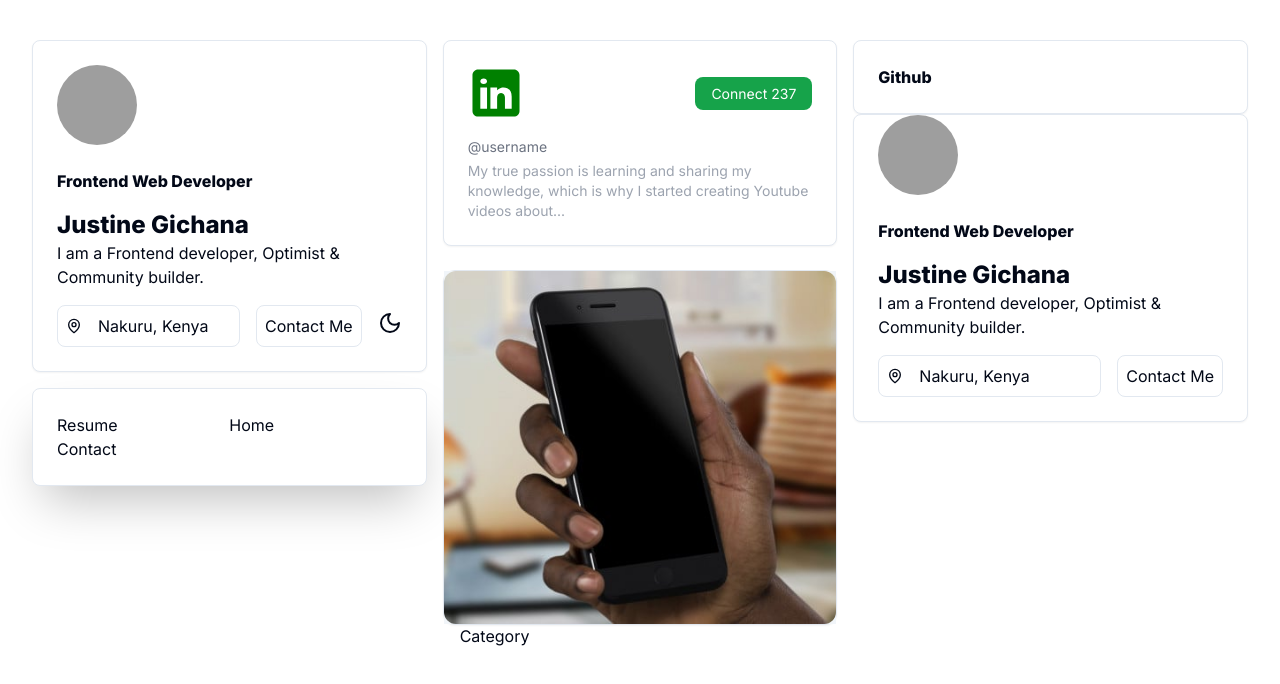
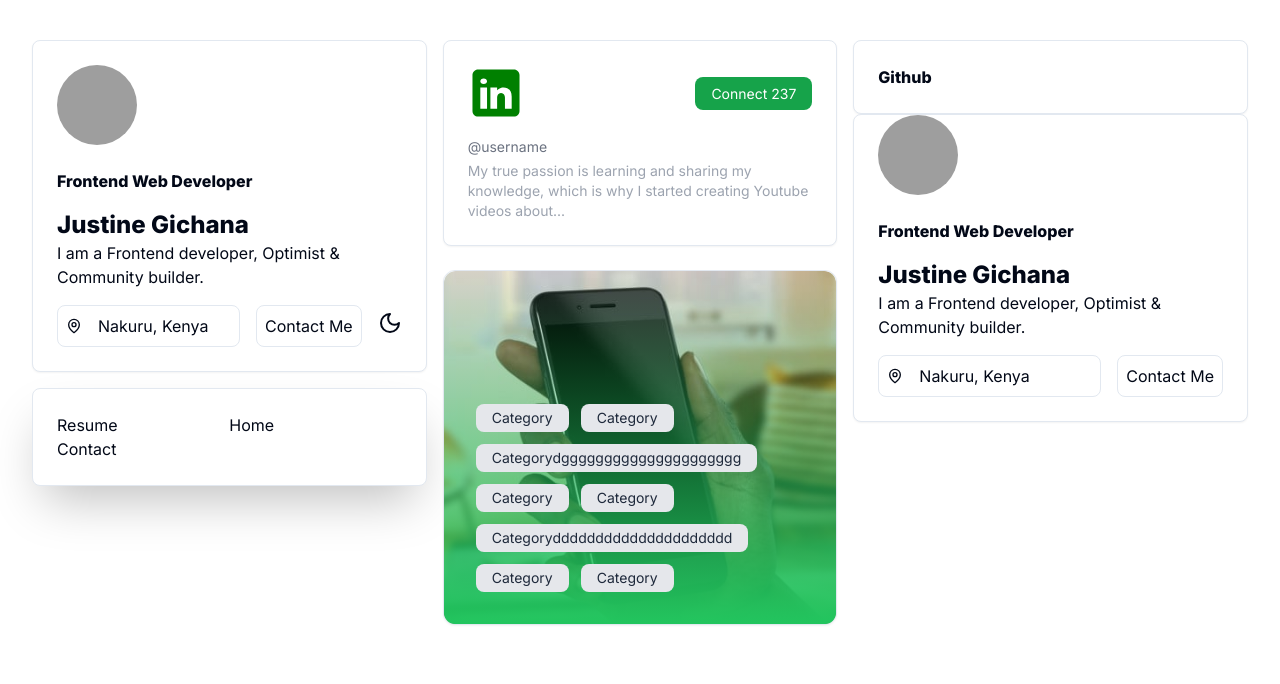
Before and after one commit to justinelut/myportfolio, a Next.js app: page / in a window 1280 px wide. Shown: the top 684 px of the page. Built offline with nearby package versions, Linux system fonts and the light colour scheme; grey boxes are pictures that could not be loaded.

Commit message:
fixing featured section projects

```diff
--- a/src/components/featuredproject.tsx
+++ b/src/components/featuredproject.tsx
@@ -15,7 +15,10 @@ export const FeaturedProject = () => {
 
   return (
     <Link href="/">
-      <ContentCard classContent="p-0" className="rounded-xl relative">
+      <ContentCard
+        classContent="p-0"
+        className="rounded-xl relative items-end overflow-hidden"
+      >
         <AspectRatio ratio={10 / 9} className="bg-muted">
           <Image
             src="/assets/featured.jpg"
@@ -24,8 +27,34 @@ export const FeaturedProject = () => {
             className="rounded-xl object-cover w-full h-full"
           />
         </AspectRatio>
-        <div className="absolute mt-0">
-          <span className="px-4 py-2">Category</span>
+
+        <div className="absolute flex items-end z-20 w-full inset-0 p-4 space-y-3 md:p-8 bg-gradient-to-t from-green-500 to-transparent">
+          <div className="flex flex-wrap gap-3">
+            <span className="py-1 text-slate-800 text-sm bg-gray-200 px-4 rounded-lg">
+              Category
+            </span>
+            <span className="py-1 text-slate-800 text-sm bg-gray-200 px-4 rounded-lg">
+              Category
+            </span>
+            <span className="py-1 text-slate-800 text-sm bg-gray-200 px-4 rounded-lg">
+              Categorydggggggggggggggggggggg
+            </span>
+            <span className="py-1 text-slate-800 text-sm bg-gray-200 px-4 rounded-lg">
+              Category
+            </span>
+            <span className="py-1 text-slate-800 text-sm bg-gray-200 px-4 rounded-lg">
+              Category
+            </span>
+            <span className="py-1 text-slate-800 text-sm bg-gray-200 px-4 rounded-lg">
+              Categoryddddddddddddddddddddd
+            </span>
+            <span className="py-1 text-slate-800 text-sm bg-gray-200 px-4 rounded-lg">
+              Category
+            </span>
+            <span className="py-1 text-slate-800 text-sm bg-gray-200 px-4 rounded-lg">
+              Category
+            </span>
+          </div>
         </div>
       </ContentCard>
     </Link>
```
